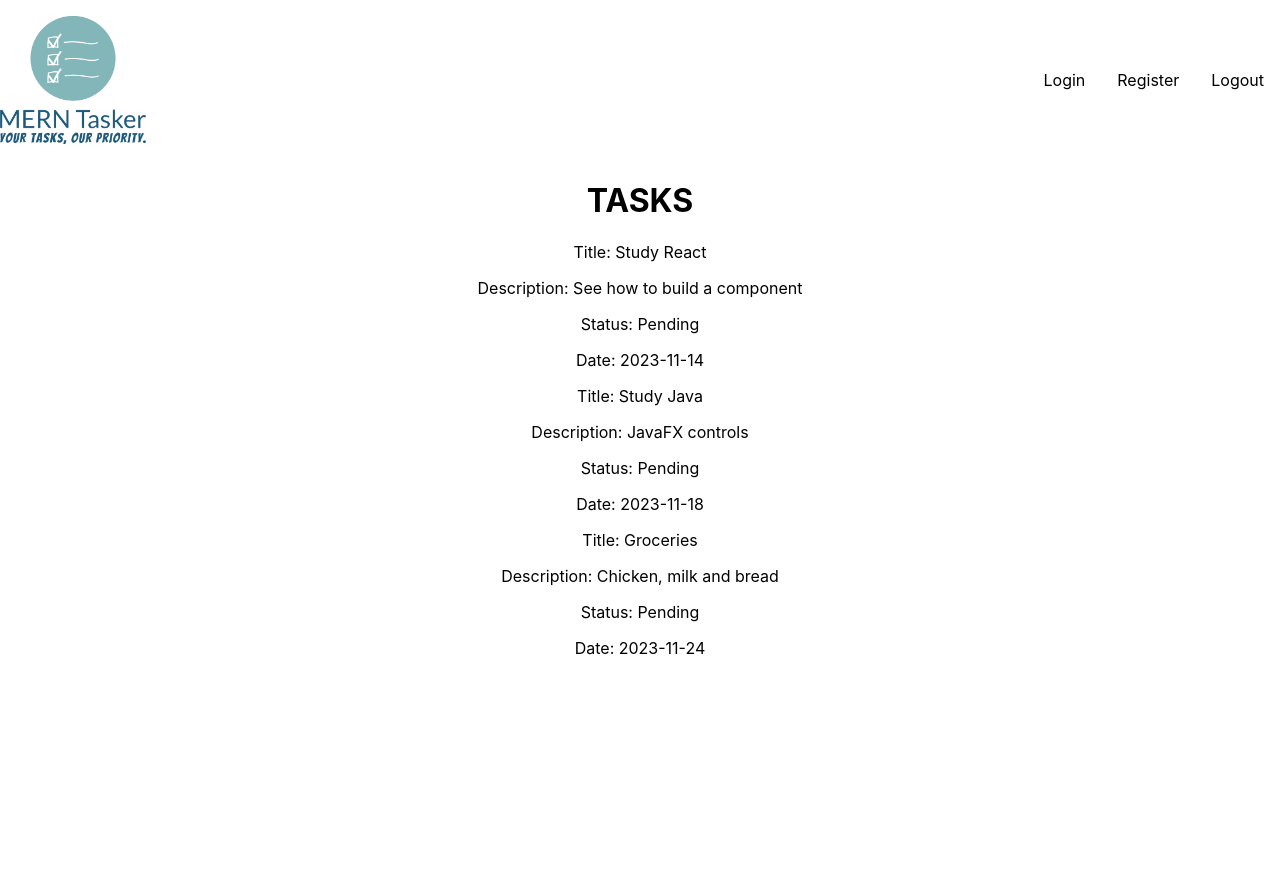
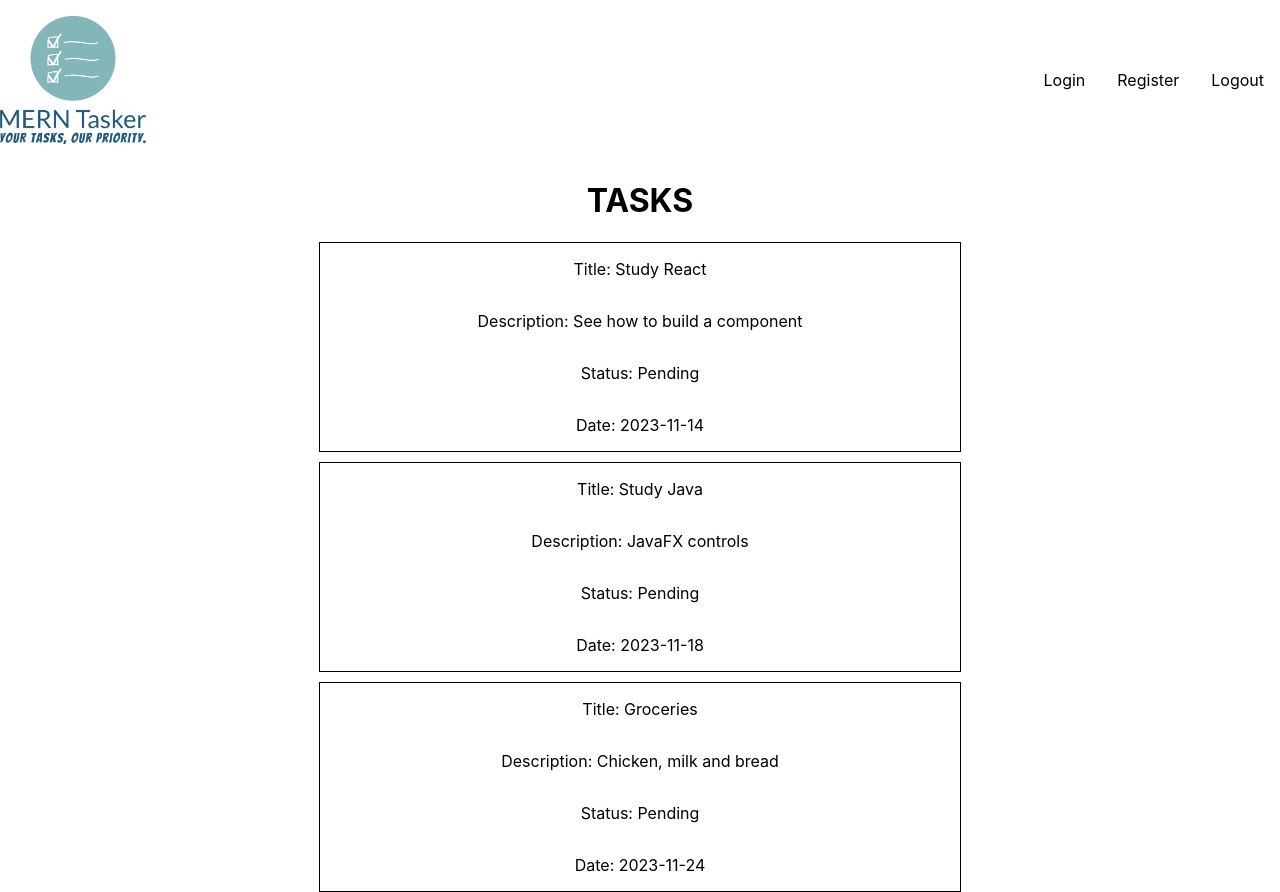
Before and after one commit to leonardo-pinto/mern-tasker, a React (Vite) app in the folder client/: page / in a window 1280 px wide. Before the commit the page ends 800 px from the top, so only its background shows below. Built offline with nearby package versions, Linux system fonts and the light colour scheme.

Commit message:
style: add task container style

```diff
--- a/client/src/index.css
+++ b/client/src/index.css
@@ -37,3 +37,12 @@ nav ul li {
 #logo {
   height: 80%;
 }
+
+#task-container {
+  border: 1px solid black;
+  display: flex;
+  flex-direction: column;
+  margin: 0 auto;
+  margin-top: 10px;
+  width: 50%;
+}
```
